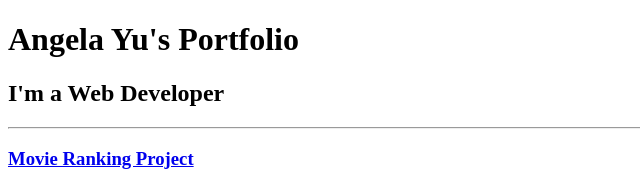
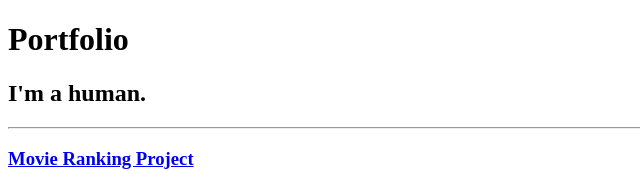
Before and after one commit to Arthur2209/html-portfolio, a plain HTML site: page index.html in a window 1280 px wide. Shown: the top 171 px of the page, without its empty margins (0-640 px from the left). Drawn offline with Linux system fonts and the light colour scheme.

Commit message:
Update index.html

```diff
--- a/index.html
+++ b/index.html
@@ -3,12 +3,12 @@
 
 <head>
   <meta charset="UTF-8">
-  <title>Angela's Portfolio</title>
+  <title>Matteo's Portfolio</title>
 </head>
 
 <body>
-  <h1>Angela Yu's Portfolio</h1>
-  <h2>I'm a Web Developer</h2>
+  <h1>Portfolio</h1>
+  <h2>I'm a human.</h2>
   <hr />
   <h3><a href="./public/movie-ranking.html">Movie Ranking Project</a></h3>
   <img src="./assets/images/movie-ranking.png" height="200" alt="movie ranking project preview"/>
```
